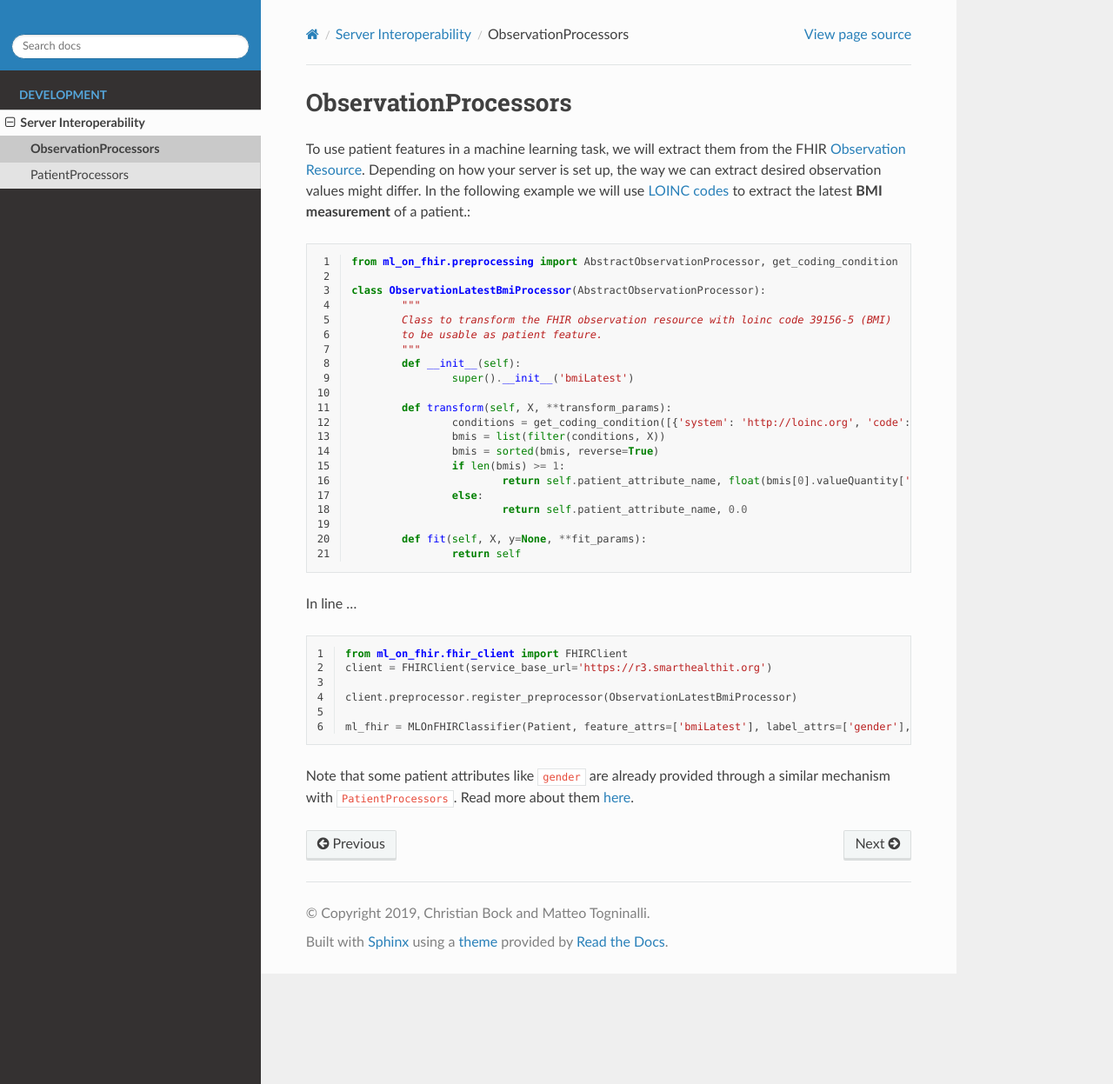
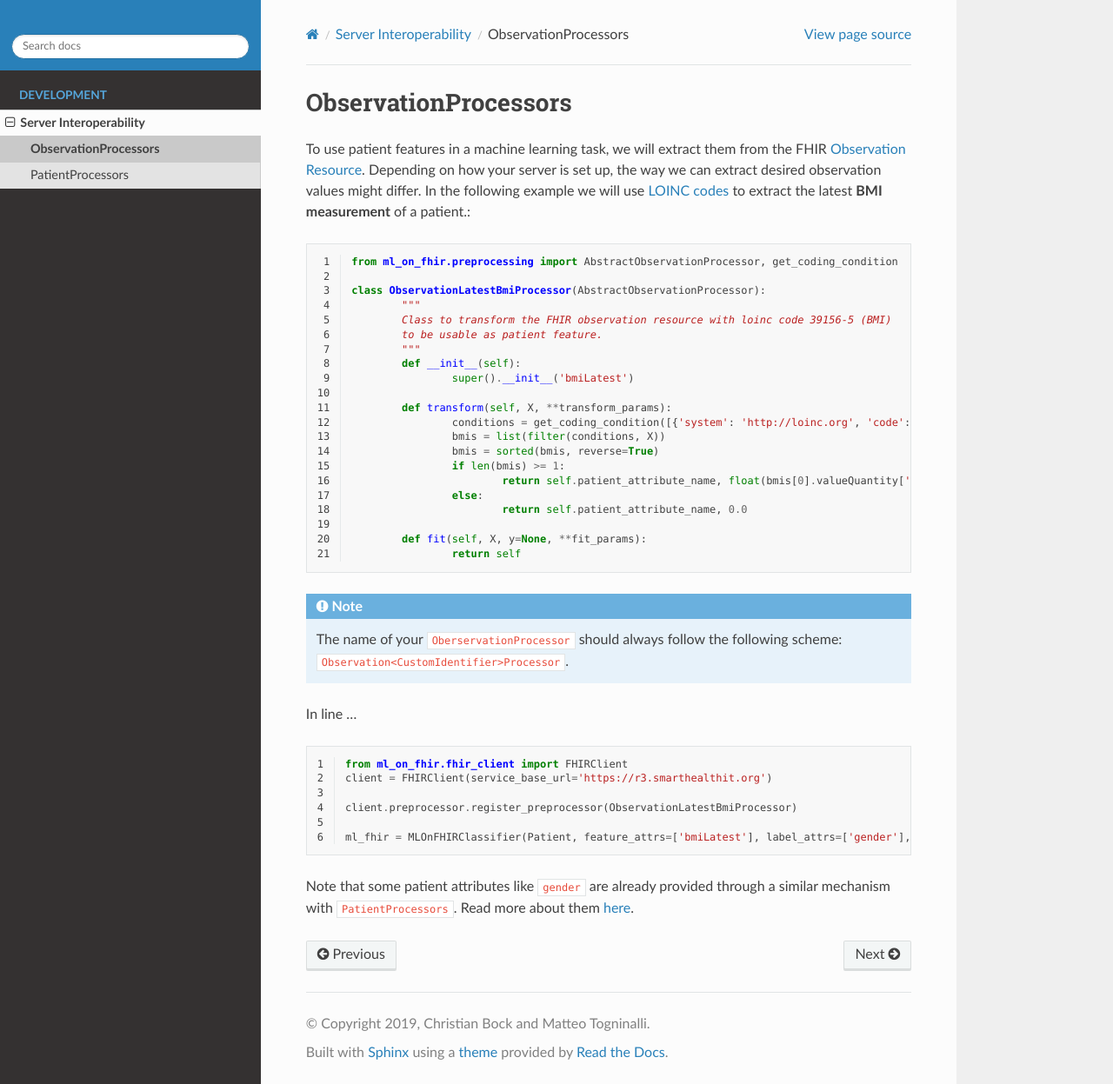
Before and after one commit to chrisby/ml-on-fhir, a Sphinx documentation site: the page built from docs/source/customize/ObservationProcessor.rst, in a window 1280 px wide and 1247 px high. Shown: the whole window at 87% size. Built offline with Sphinx 7.4.7 and the Read the Docs theme 2.0.0, drawn with Linux system fonts in a browser that asks for light colours.

Commit message:
Added note to ObsProcessor

```diff
--- a/docs/source/customize/ObservationProcessor.rst
+++ b/docs/source/customize/ObservationProcessor.rst
@@ -28,6 +28,8 @@ To use patient features in a machine learning task, we will extract them from th
 		def fit(self, X, y=None, **fit_params):
 			return self
 
+.. note:: The name of your ``OberservationProcessor`` should always follow the following scheme: ``Observation<CustomIdentifier>Processor``.
+
 In line ...
 
 ::
```
